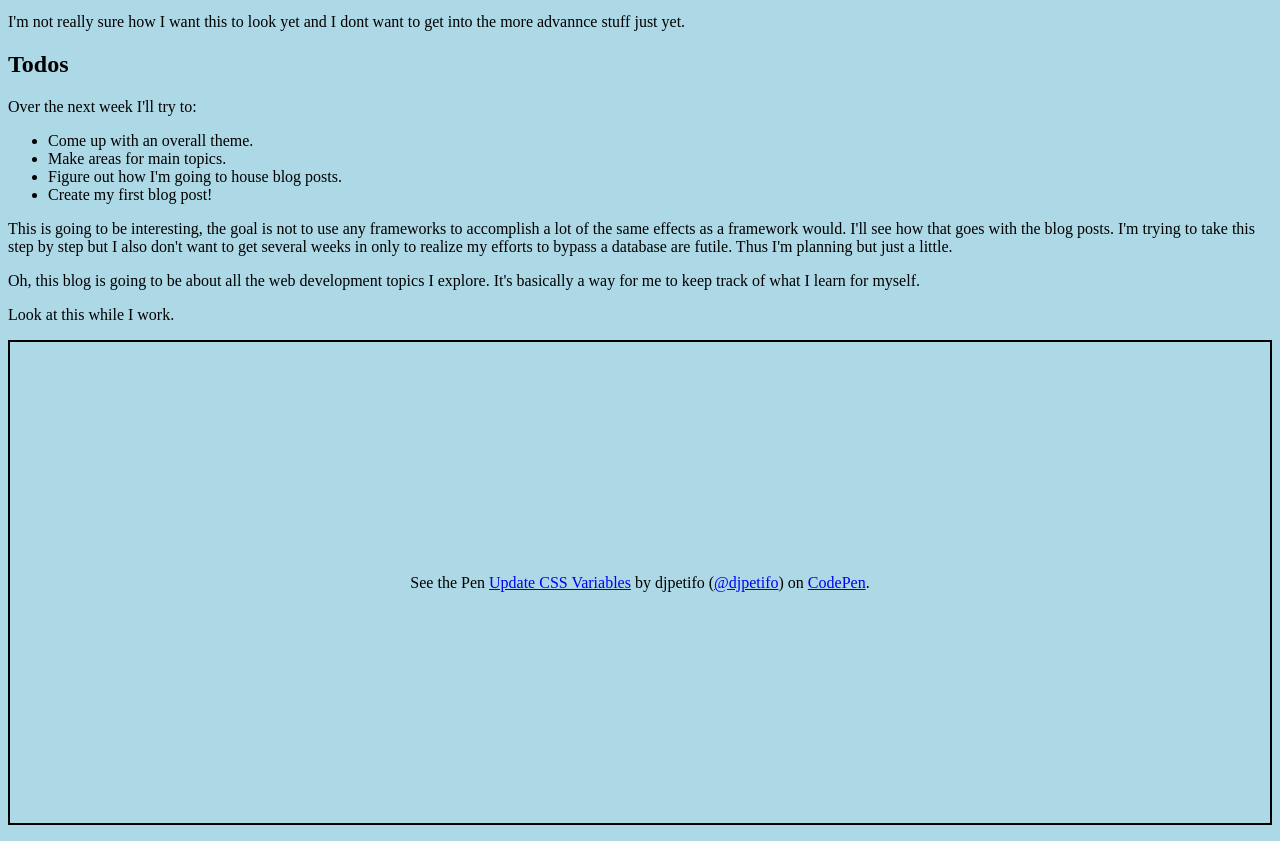
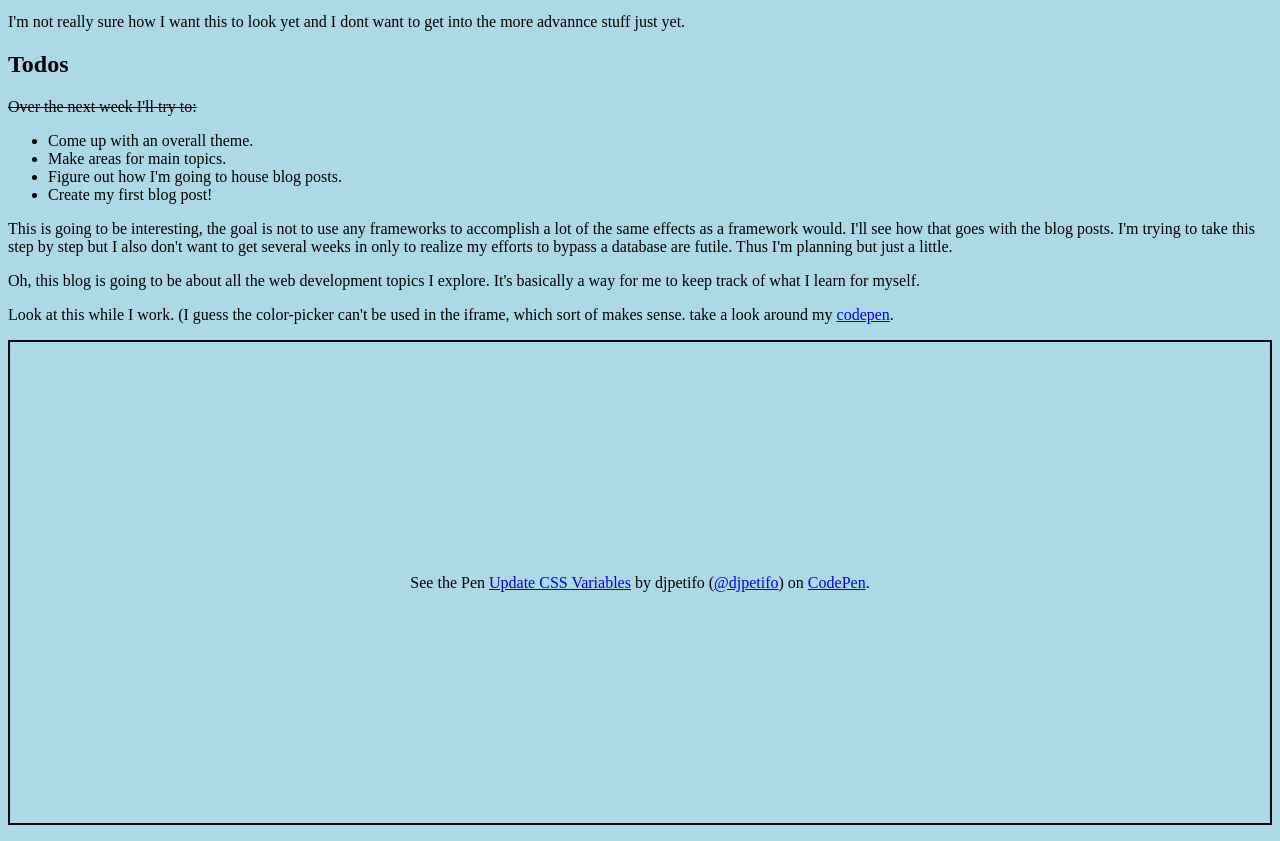
Before and after one commit to djpetifo/Blog, a plain HTML site: page index.html in a window 1280 px wide. Shown: the part 61-902 px from the top of the page. Drawn offline with Linux system fonts and the light colour scheme; a script that the page names is missing.

Commit message:
Update index.html

```diff
--- a/index.html
+++ b/index.html
@@ -13,7 +13,7 @@
      and I dont want to get into the more advannce
       stuff just yet.</p>
   <h2>Todos</h2>
-  <p>Over the next week I'll try to:</p>
+  <p style="text-decoration: line-through;">Over the next week I'll try to:</p>
   <ul>
     <li>Come up with an overall theme.</li>
     <li>Make areas for main topics.</li>
@@ -33,7 +33,7 @@
     It's basically a way for me to keep track of what I learn for myself.
   </p>
 
-  <p>Look at this while I work.</p>
+  <p>Look at this while I work. (I guess the color-picker can't be used in the iframe, which sort of makes sense. take a look around my <a href="https://codepen.io/djpetifo">codepen</a>.</p>
 
   <p class="codepen" data-height="485" data-theme-id="default" data-default-tab="html,result" data-user="djpetifo" data-slug-hash="dyGMBeX" data-preview="true" style="height: 485px; box-sizing: border-box; display: flex; align-items: center; justify-content: center; border: 2px solid; margin: 1em 0; padding: 1em;" data-pen-title="Update CSS Variables">
   <span>See the Pen <a href="https://codepen.io/djpetifo/pen/dyGMBeX">
```
